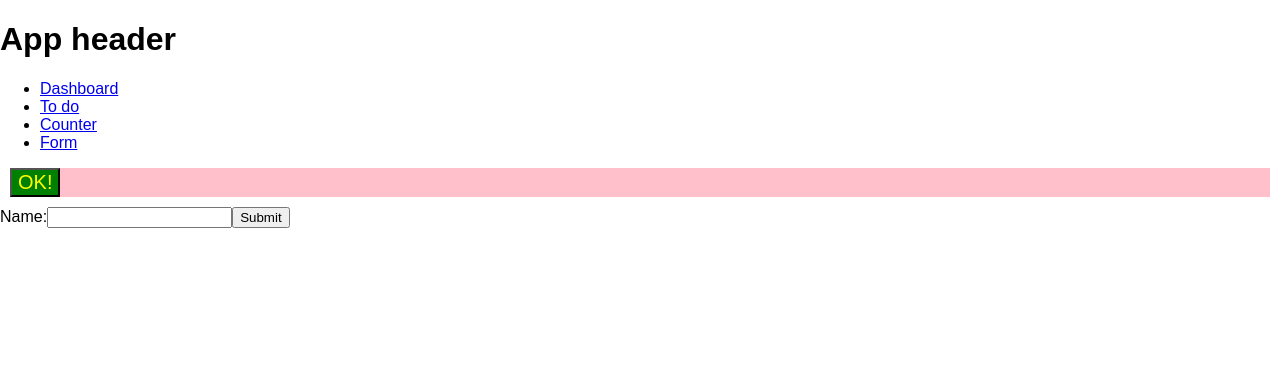
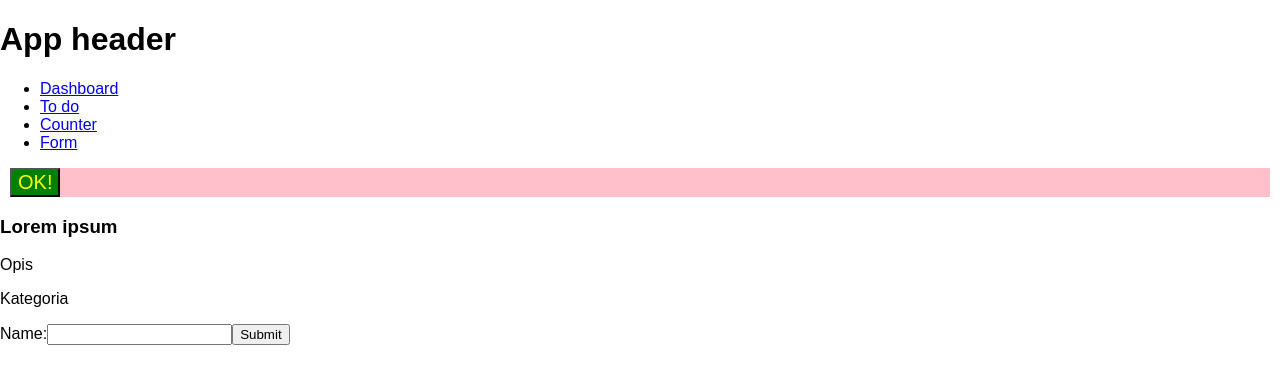
Before and after one commit to wojciechpaluch/react, a React (Create React App) app: page /form in a window 1280 px wide. Shown: the top 384 px of the page. Built offline with nearby package versions, Linux system fonts and the light colour scheme.

Commit message:
added state in form

```diff
--- a/src/components/form/index.js
+++ b/src/components/form/index.js
@@ -1,17 +1,39 @@
 import React, {Component} from 'react';
 
 class Form extends Component {
+    constructor(props) {
+        super(props);
+        this.handleTitle = this.handleTitle.bind(this);
+        this.state = {
+            title: 'Lorem ipsum',
+            description: 'Opis',
+            category: 'Kategoria'
+        };
+    }
+
+    handleTitle(event) {
+        this.setState({
+            title: event.target.value
+        })
+    }
+
     render() {
         return (
-            <div>
-                <form>
+
+            <form>
+                <div>
+                    <h3>{this.state.title}</h3>
+                    <p>{this.state.description}</p>
+                    <p>{this.state.category}</p>
                     <label>
                         Name:
-                        <input type="text" name="name"/>
                     </label>
+                    <input type="text" onChange={this.handleTitle}/>
                     <input type="submit" value="Submit"/>
-                </form>
-            </div>
+                </div>
+            </form>
+
+
         )
     };
 }
```
